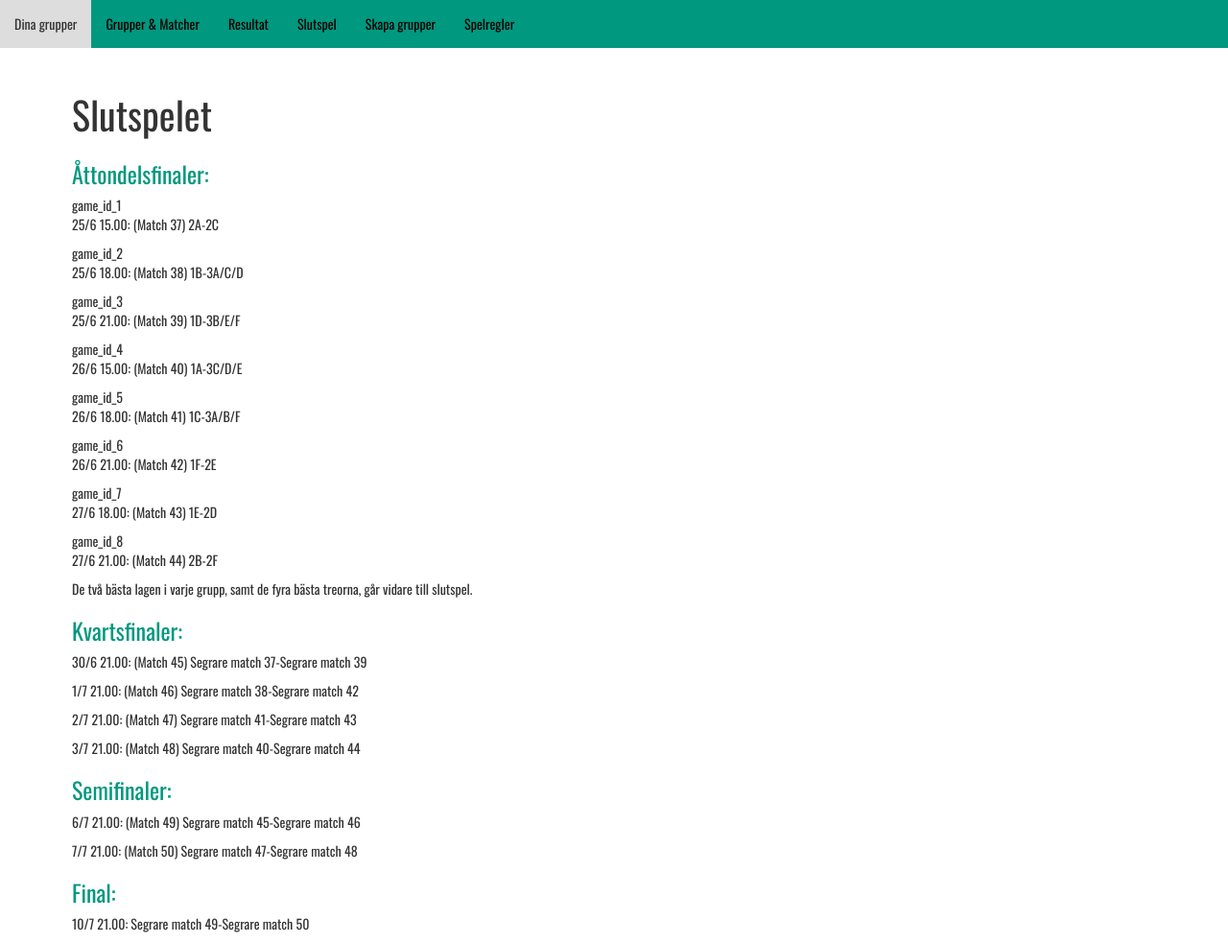
After one commit to alizhj/Tippzter, a PHP site: page /slutspel.php in a window 1280 px wide. The commit adds this page. Shown: the whole page at 96% size. Run offline with PHP 8.4, Linux system fonts and the light colour scheme; some libraries are stand-ins or nearby versions; some web fonts are replaced.

Commit message:
Nya filer, slutspel och finals.php...
… finals är långt ifrån klart. Håller på och fixar

```diff
--- a/css/style.css
+++ b/css/style.css
@@ -639,6 +636,20 @@ p.link {
   margin-right: auto; }
   #tournament_reg #creat_group_form #create_btn {
     float: center; }
+
+/* ********************************************* */
+/* *************    SLUTSPELET    ************** */
+/* ********************************************* */
+.slutspel {
+  padding-left: 20px; }
+
+/* ********************************************* */
+/* *************    SPELREGLER    ************** */
+/* ********************************************* */
+.regler_wrapper {
+  padding-left: 20px; }
+  .regler_wrapper ul {
+    list-style-type: none; }
 
 @media screen and (min-width: 200px) and (max-width: 767px) {
   /* ********************************************* */
--- a/includes/menu.php
+++ b/includes/menu.php
@@ -16,6 +16,7 @@
             <li><a href="user_dash.php">Dina grupper <!-- <span class="sr-only">(current)</span> --></a></li>
             <li><a href="team_groups.php">Grupper & Matcher</a></li>
             <li><a href="results.php">Resultat</a></li>
+            <li><a href="slutspel.php">Slutspel</a></li>
             <li><a href="create_group.php">Skapa grupper</a></li>
             <li><a href="spelregler.php">Spelregler</a></li>
         </ul>
--- a/scss/_base.scss
+++ b/scss/_base.scss
@@ -405,3 +398,23 @@ p.link {
 
 	}
 }
+
+/* ********************************************* */
+/* *************    SLUTSPELET    ************** */
+/* ********************************************* */
+
+.slutspel {
+	padding-left: 20px;
+}
+
+/* ********************************************* */
+/* *************    SPELREGLER    ************** */
+/* ********************************************* */
+
+.regler_wrapper {
+	padding-left: 20px;
+
+	ul {
+		list-style-type: none;
+	}
+}
--- /dev/null
+++ b/slutspel.php
@@ -0,0 +1,39 @@
+<?php include "includes/header.php"; ?>
+<?php include "includes/menu.php"; ?>
+
+<div class="container">
+	<div class="row">
+		<div class="slutspel">
+			<h1>Slutspelet</h1>
+			<h3>Åttondelsfinaler:</h3>
+
+			game_id_1
+			<p>25/6 15.00: (Match 37) 2A-2C </p> game_id_2
+			<p>25/6 18.00: (Match 38) 1B-3A/C/D </p>game_id_3
+			<p>25/6 21.00: (Match 39) 1D-3B/E/F </p>game_id_4
+			<p>26/6 15.00: (Match 40) 1A-3C/D/E </p>game_id_5
+			<p>26/6 18.00: (Match 41) 1C-3A/B/F </p>game_id_6
+			<p>26/6 21.00: (Match 42) 1F-2E </p>game_id_7
+			<p>27/6 18.00: (Match 43) 1E-2D </p>game_id_8
+			<p>27/6 21.00: (Match 44) 2B-2F </p>
+
+			De två bästa lagen i varje grupp, samt de fyra bästa treorna, går vidare till slutspel.
+
+			<h3>Kvartsfinaler:</h3>
+			<p>30/6 21.00: (Match 45) Segrare match 37-Segrare match 39 </p>
+			<p>1/7 21.00: (Match 46) Segrare match 38-Segrare match 42 </p>
+			<p>2/7 21.00: (Match 47) Segrare match 41-Segrare match 43 </p>
+			<p>3/7 21.00: (Match 48) Segrare match 40-Segrare match 44 </p>
+
+			<h3>Semifinaler:</h3>
+			<p>6/7 21.00: (Match 49) Segrare match 45-Segrare match 46 </p>
+			<p>7/7 21.00: (Match 50) Segrare match 47-Segrare match 48 </p>
+
+			<h3>Final:</h3>
+			<p>10/7 21.00: Segrare match 49-Segrare match 50</p>
+		</div>
+
+	</div>
+</div>
+
+<?php include "includes/footer.php"; ?>
--- a/spelregler.php
+++ b/spelregler.php
@@ -5,7 +5,7 @@
 	<div class="row regler_wrapper">
 		<h1>Såhär går det till</h1>
 		<p>Denna sidan går ut på att man skapar grupper där man kan tippa på fotbolls-EM med sina vänner, kollegor eller familj.</p>
-		<p>Du måste ha registrerat ditt bet senast 10 minuter innan matchstart.</p>
+		<p>Du måste ha registrerat ditt bet senast 10 minuter innan matchstart, sedan låses matchen.</p>
 
 		<div class="points">
 			<h3>Poäng</h3>
```
Also changed, not shown: other parts of css/style.css (+23 -26 lines), other parts of scss/_base.scss (+38 -45 lines), finals.php (added, +67 -0 lines), tournaments_single.php (+19 -18 lines), 1 other file.
